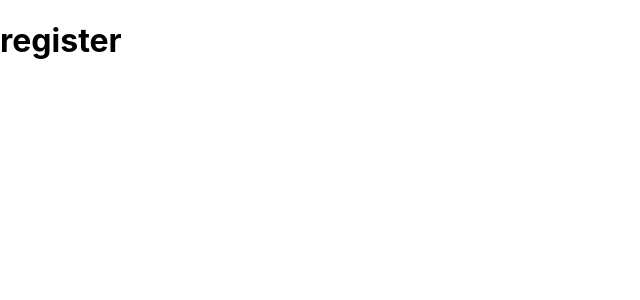
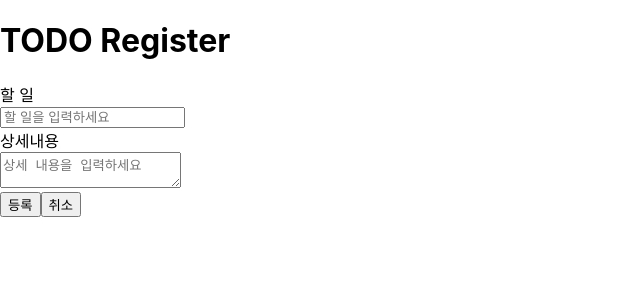
Before and after one commit to TodoList-Team11/FESP01-REACT-Project, a React (Create React App) app: page /regist in a window 1280 px wide. Shown: the top 300 px of the page, without its empty margins (0-640 px from the left). Built offline with nearby package versions, Linux system fonts and the light colour scheme.

Commit message:
Feat: RegistPage 초기 포매팅

```diff
--- a/src/pages/RegistPage.tsx
+++ b/src/pages/RegistPage.tsx
@@ -1,5 +1,32 @@
+import React from 'react'
+import {useRef} from 'react';
+
 const RegistPage = () => {
-  return <h1>register</h1>;
+  const title = useRef<HTMLInputElement>(null);
+  const content = useRef<HTMLTextAreaElement>(null);
+  // const content = useRef('')
+
+  return (
+  <>
+    <h1>TODO Register</h1>
+    <form>
+      <div>할 일</div>
+      <input
+        placeholder="할 일을 입력하세요"
+        type = "text"
+        ref = {title}
+      />
+      <div>상세내용</div>
+      <textarea
+        placeholder="상세 내용을 입력하세요"
+        ref = {content}
+      />
+      <div>
+        <button>등록</button>
+        <button>취소</button>
+      </div>
+    </form>
+  </>);
 };
 
 export default RegistPage;
```
